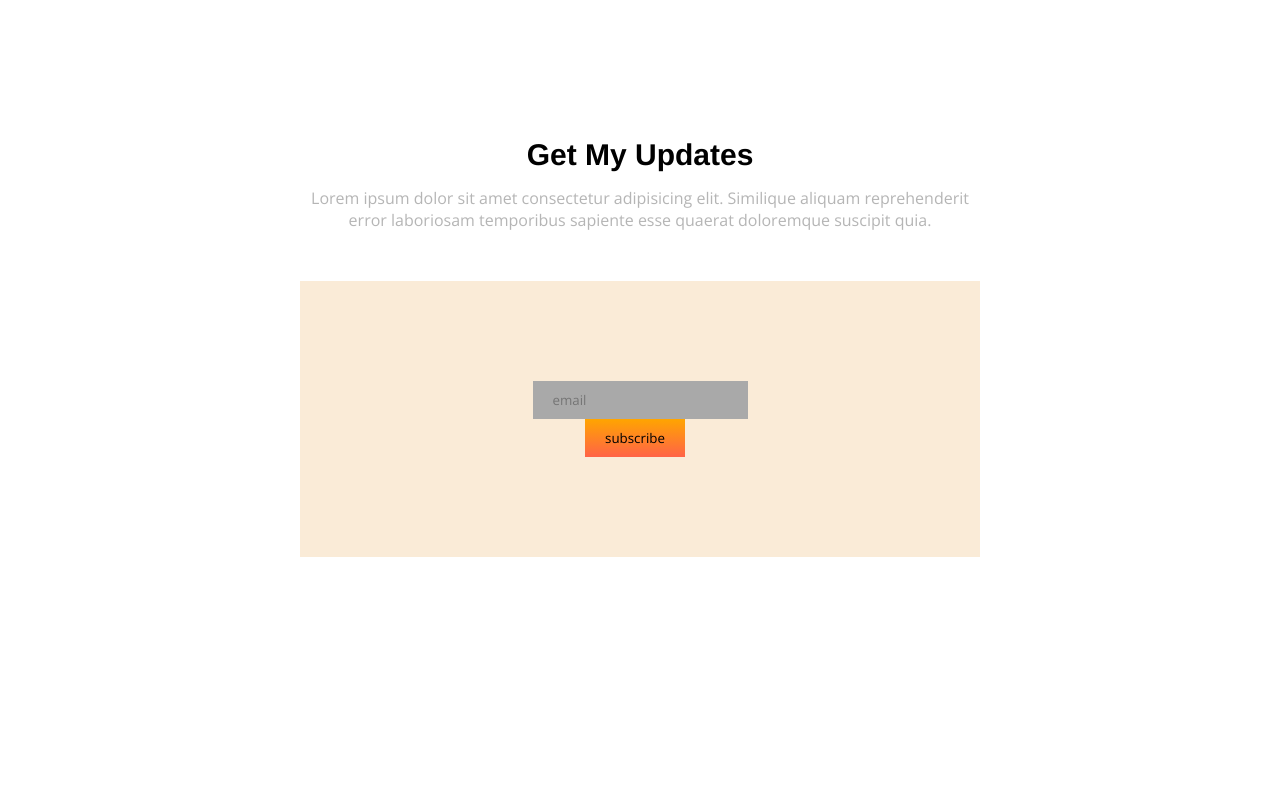
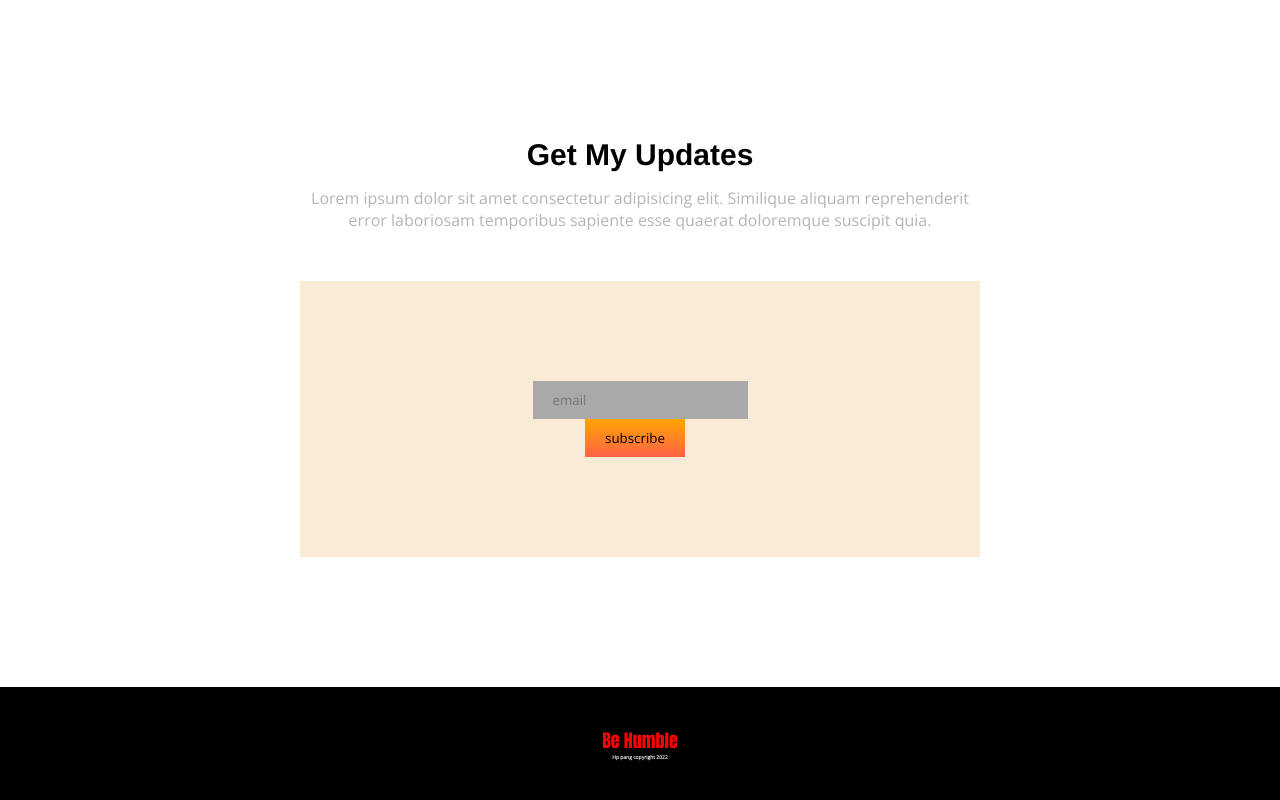
Before and after one commit to nurujjaman01/domate-today, a plain HTML site: page index.html in a window 1280 px wide. Shown: the part 2519-3319 px from the top of the page. Before the commit the page ends 3206 px from the top, so only its background shows below. Drawn offline with nearby package versions, Linux system fonts and the light colour scheme.

Commit message:
added footer

```diff
--- a/css/styles.css
+++ b/css/styles.css
@@ -180,6 +180,21 @@ background-image: linear-gradient(orange,tomato);
     padding: 10px 20px;
      border:none;
      margin-left: -10px;
+}
 
 
+footer{
+    text-align: center;
+    background-color: black;
+    padding: 40px 80px;
 }
+.footer-title{
+    font-size: 18px;
+    font-weight: 900;
+    font-family: Impact, Haettenschweiler, 'Arial Narrow Bold', sans-serif;
+    color: red;
+}
+.footer-type{
+    color: white;
+    font-size: 5px;
+}
--- a/index.html
+++ b/index.html
@@ -104,6 +104,13 @@
       </div>
 </section>
 </main>
+<!-- footer section start  -->
+<footer>
+  <h4 class="footer-title">Be Humble</h4>
+  <h6 class="footer-type">Hp pang copyright 2022</h6>
+
+
+</footer>
 
 
 </body>
```
